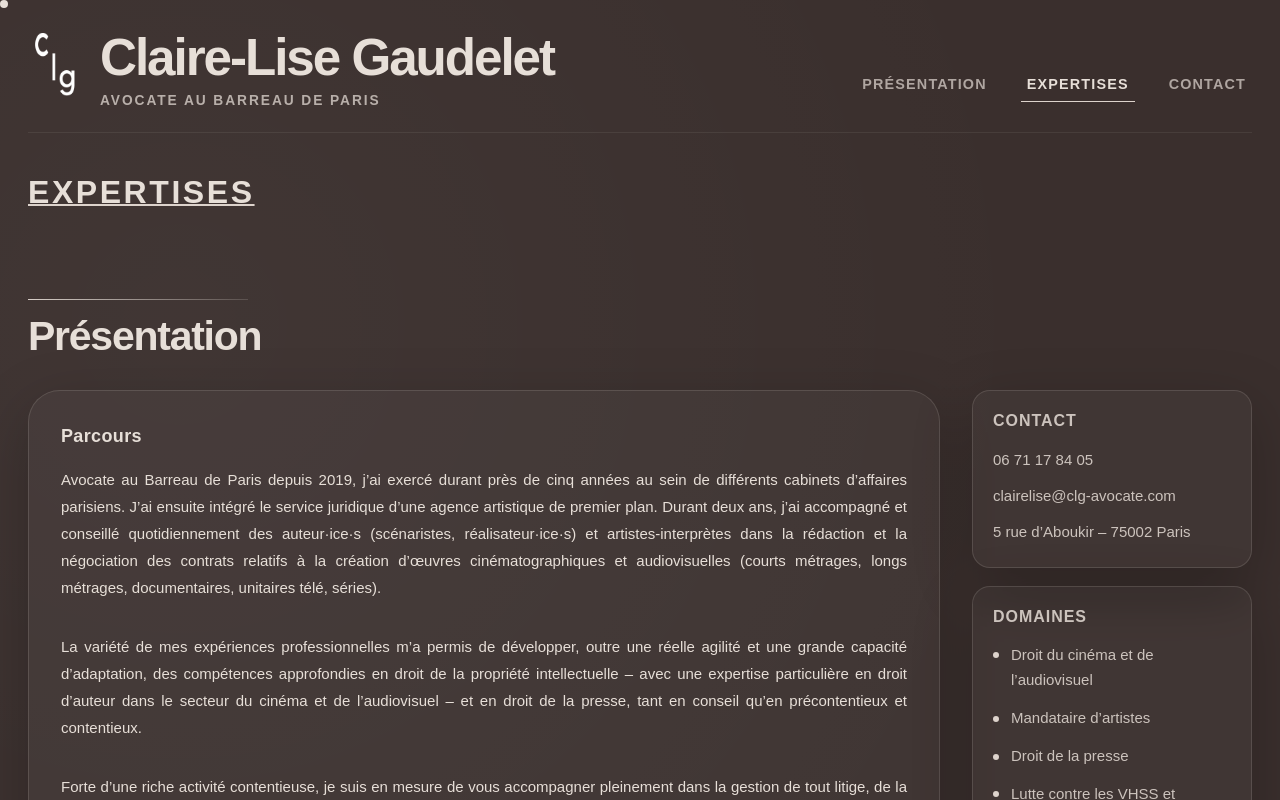
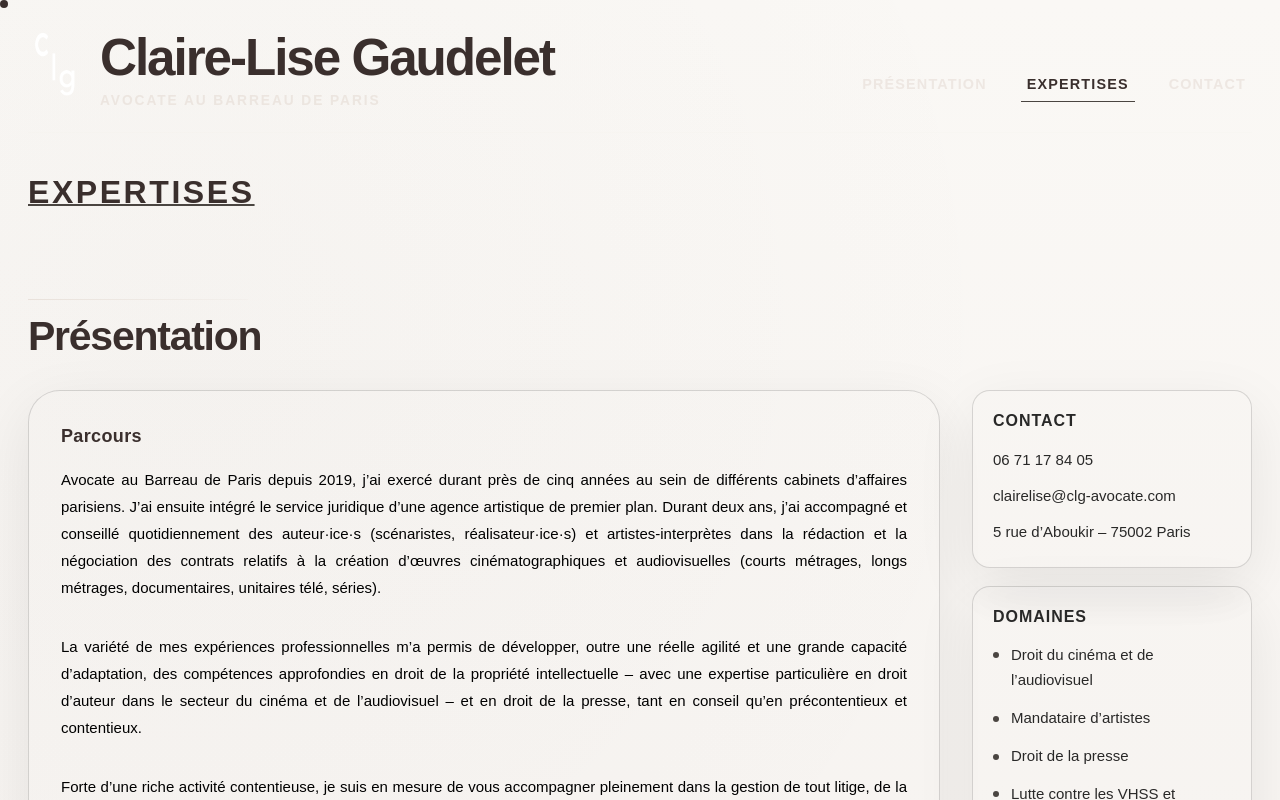
Before and after one commit to ludovicbeot/site-claire-lise, a Next.js app: page / in a window 1280 px wide. Shown: the top 800 px of the page. Built offline with nearby package versions, Linux system fonts and the light colour scheme; a web font is replaced by a local one.

Commit message:
feat: change text color to black for light background

```diff
--- a/app/globals.css
+++ b/app/globals.css
@@ -1,40 +1,40 @@
 @import url('https://fonts.googleapis.com/css2?family=Darker+Grotesque:wght@400;500;600;700;800;900&display=swap');
 
 :root {
-  --bg: #3A2F2D;
-  --bg-soft: #3A2F2D;
-  --bg-deep: #3A2F2D;
+  --bg: #f5f1ee;
+  --bg-soft: #faf8f5;
+  --bg-deep: #ebe7e3;
 
-  --ivory: #e7dfd8;
-  --ivory-soft: #ddd3cc;
-  --taupe: #b9aaa1;
-  --taupe-soft: #c9bcb4;
-  --moka: #5a4c49;
-  --moka-deep: #241d1c;
-  --plum: #221c1b;
+  --ivory: #3A2F2D;
+  --ivory-soft: #4a4541;
+  --taupe: #6b6159;
+  --taupe-soft: #5b5349;
+  --moka: #3A2F2D;
+  --moka-deep: #2a251f;
+  --plum: #1a1511;
 
-  --text: #e7dfd8;
-  --text-soft: rgba(231, 223, 216, 0.84);
-  --text-muted: rgba(231, 223, 216, 0.6);
+  --text: #000000;
+  --text-soft: rgba(0, 0, 0, 0.84);
+  --text-muted: rgba(0, 0, 0, 0.6);
 
-  --panel: rgba(231, 223, 216, 0.045);
-  --panel-strong: rgba(231, 223, 216, 0.075);
-  --panel-border: rgba(231, 223, 216, 0.14);
-  --panel-border-strong: rgba(231, 223, 216, 0.2);
+  --panel: rgba(0, 0, 0, 0.045);
+  --panel-strong: rgba(0, 0, 0, 0.075);
+  --panel-border: rgba(0, 0, 0, 0.14);
+  --panel-border-strong: rgba(0, 0, 0, 0.2);
 
-  --accent: #e7dfd8;
-  --accent-soft: rgba(231, 223, 216, 0.14);
-  --accent-strong: rgba(231, 223, 216, 0.8);
+  --accent: #000000;
+  --accent-soft: rgba(0, 0, 0, 0.14);
+  --accent-strong: rgba(0, 0, 0, 0.8);
 
-  --line: rgba(231, 223, 216, 0.12);
-  --line-strong: rgba(231, 223, 216, 0.18);
+  --line: rgba(0, 0, 0, 0.12);
+  --line-strong: rgba(0, 0, 0, 0.18);
 
   --radius-xl: 32px;
   --radius-lg: 22px;
   --radius-md: 16px;
 
-  --shadow-soft: 0 18px 60px rgba(0, 0, 0, 0.22);
-  --shadow-deep: 0 30px 100px rgba(0, 0, 0, 0.28);
+  --shadow-soft: 0 18px 60px rgba(0, 0, 0, 0.08);
+  --shadow-deep: 0 30px 100px rgba(0, 0, 0, 0.12);
 
   --max-width: 1680px;
 }
@@ -59,8 +59,8 @@ body {
   font-weight: 400;
   color: var(--text);
   background:
-    radial-gradient(circle at 14% 10%, rgba(255, 255, 255, 0.035), transparent 28%),
-    radial-gradient(circle at 84% 78%, rgba(255, 255, 255, 0.02), transparent 24%),
+    radial-gradient(circle at 14% 10%, rgba(58, 47, 45, 0.02), transparent 28%),
+    radial-gradient(circle at 84% 78%, rgba(58, 47, 45, 0.015), transparent 24%),
     linear-gradient(180deg, var(--bg-soft) 0%, var(--bg) 56%, var(--bg-deep) 100%);
   letter-spacing: 0;
   -webkit-font-smoothing: antialiased;
```
